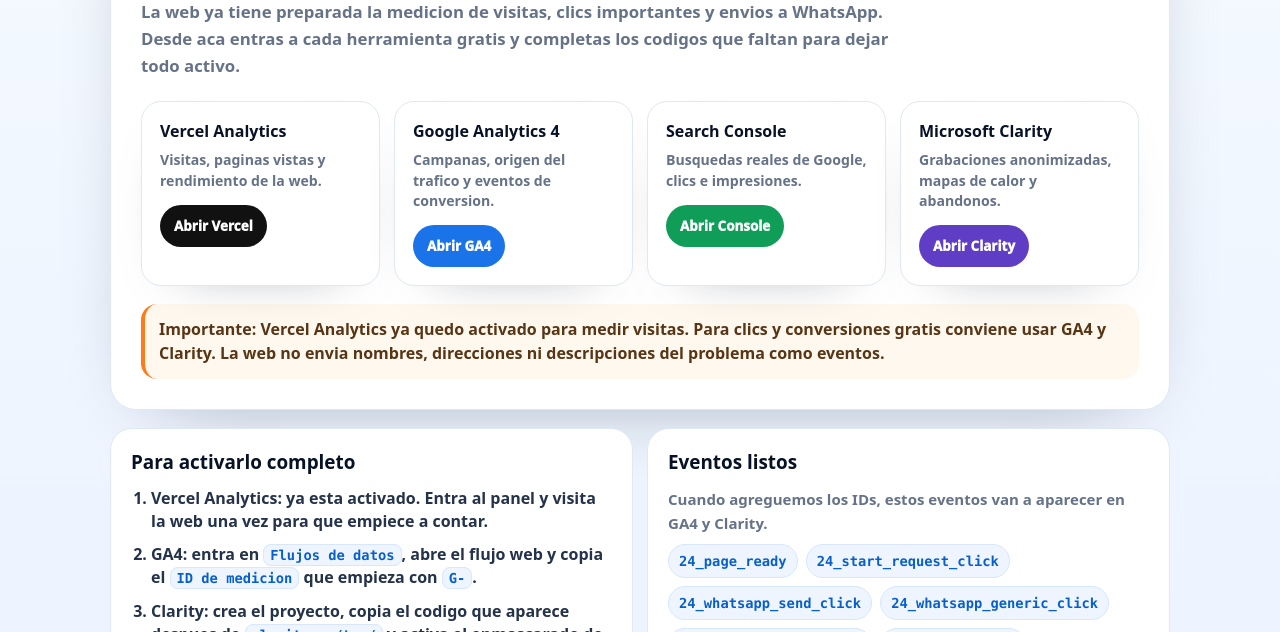
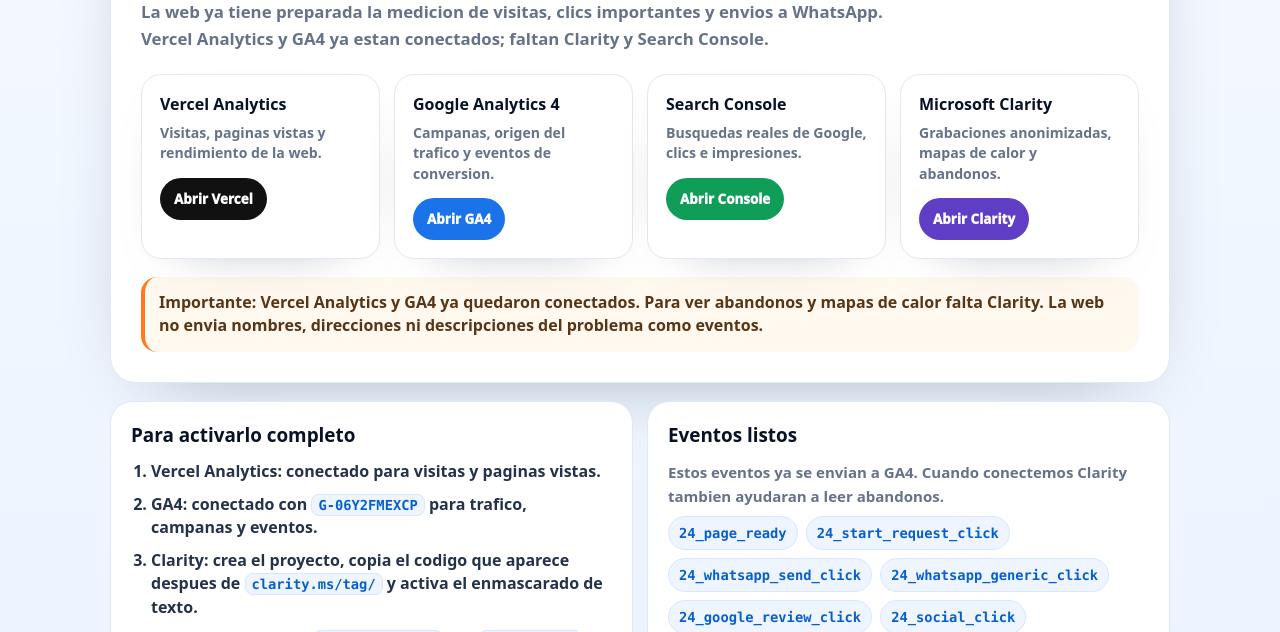
Before and after one commit to Paulomillanez1983/24-climatizaciones, a plain HTML site: page analytics.html in a window 1280 px wide. Shown: the part 320-952 px from the top of the page. Drawn offline with Linux system fonts and the light colour scheme; a script that the page names is missing.

Commit message:
feat: connect ga4 analytics

```diff
--- a/analytics.html
+++ b/analytics.html
@@ -80,7 +80,7 @@
     <section class="hero">
       <span class="eyebrow"><i class="dot"></i> Panel gratis recomendado</span>
       <h1>Metricas para saber que funciona.</h1>
-      <p class="lead">La web ya tiene preparada la medicion de visitas, clics importantes y envios a WhatsApp. Desde aca entras a cada herramienta gratis y completas los codigos que faltan para dejar todo activo.</p>
+      <p class="lead">La web ya tiene preparada la medicion de visitas, clics importantes y envios a WhatsApp. Vercel Analytics y GA4 ya estan conectados; faltan Clarity y Search Console.</p>
 
       <div class="grid">
         <article class="card vercel">
@@ -105,15 +105,15 @@
         </article>
       </div>
 
-      <div class="notice">Importante: Vercel Analytics ya quedo activado para medir visitas. Para clics y conversiones gratis conviene usar GA4 y Clarity. La web no envia nombres, direcciones ni descripciones del problema como eventos.</div>
+      <div class="notice">Importante: Vercel Analytics y GA4 ya quedaron conectados. Para ver abandonos y mapas de calor falta Clarity. La web no envia nombres, direcciones ni descripciones del problema como eventos.</div>
     </section>
 
     <section class="steps">
       <article class="panel">
         <h2>Para activarlo completo</h2>
         <ol>
-          <li>Vercel Analytics: ya esta activado. Entra al panel y visita la web una vez para que empiece a contar.</li>
-          <li>GA4: entra en <code>Flujos de datos</code>, abre el flujo web y copia el <code>ID de medicion</code> que empieza con <code>G-</code>.</li>
+          <li>Vercel Analytics: conectado para visitas y paginas vistas.</li>
+          <li>GA4: conectado con <code>G-06Y2FMEXCP</code> para trafico, campanas y eventos.</li>
           <li>Clarity: crea el proyecto, copia el codigo que aparece despues de <code>clarity.ms/tag/</code> y activa el enmascarado de texto.</li>
           <li>Search Console: usa <code>Prefijo de URL</code> con <code>https://24-climatizaciones.vercel.app/</code>, verifica con etiqueta HTML y envia <code>/sitemap.xml</code>.</li>
         </ol>
@@ -121,7 +121,7 @@
 
       <article class="panel">
         <h2>Eventos listos</h2>
-        <p class="lead" style="font-size:.94rem">Cuando agreguemos los IDs, estos eventos van a aparecer en GA4 y Clarity.</p>
+        <p class="lead" style="font-size:.94rem">Estos eventos ya se envian a GA4. Cuando conectemos Clarity tambien ayudaran a leer abandonos.</p>
         <div class="events">
           <code>24_page_ready</code>
           <code>24_start_request_click</code>
@@ -146,7 +146,6 @@
       <article class="panel">
         <h2>Datos que faltan</h2>
         <ol>
-          <li><code>GA4 Measurement ID</code>: formato <code>G-XXXXXXXXXX</code>.</li>
           <li><code>Clarity Project ID</code>: el codigo corto que aparece en <code>clarity.ms/tag/...</code>.</li>
           <li><code>Search Console HTML tag</code>: la meta etiqueta que entrega Google para verificar la propiedad.</li>
         </ol>
--- a/service-worker.js
+++ b/service-worker.js
@@ -1,4 +1,4 @@
-const CACHE = '24-climatizaciones-v33';
+const CACHE = '24-climatizaciones-v34';
 const ASSETS = [
   './',
   './index.html',
```
Also changed, not shown: index.html (+1 -1 lines).
